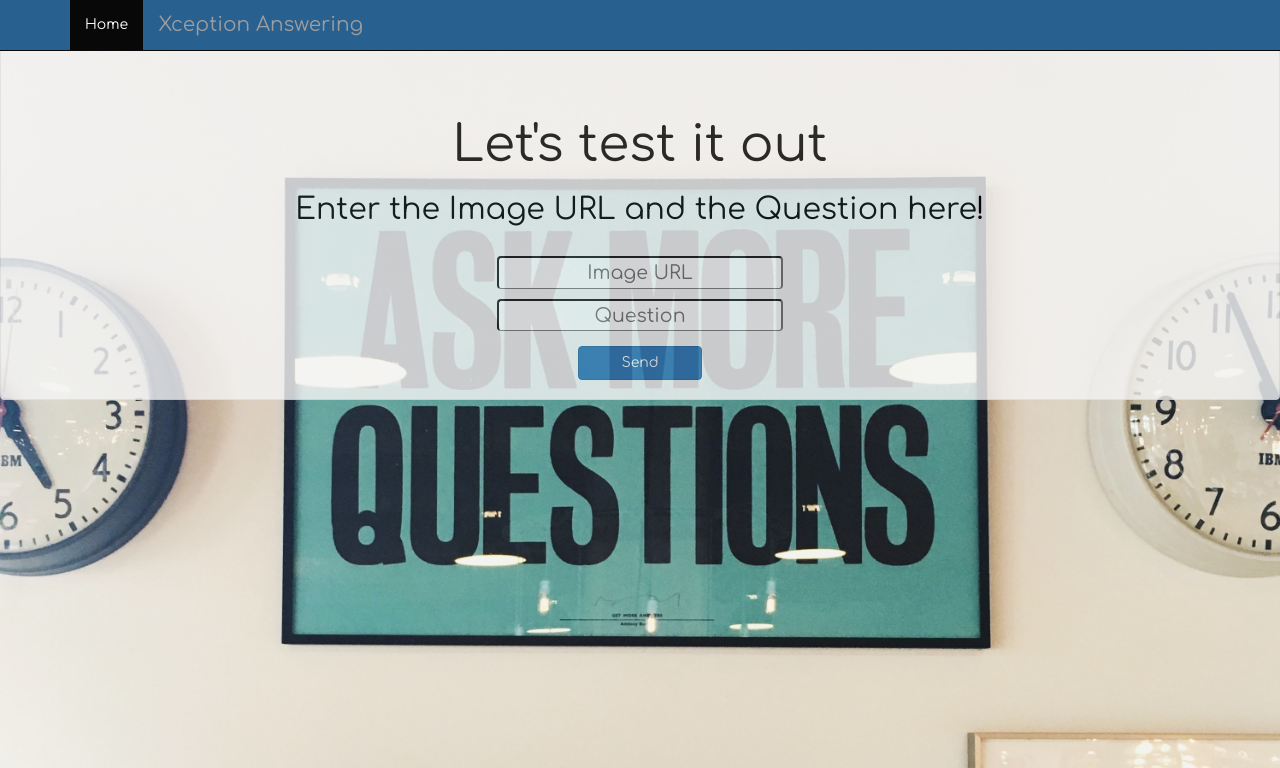
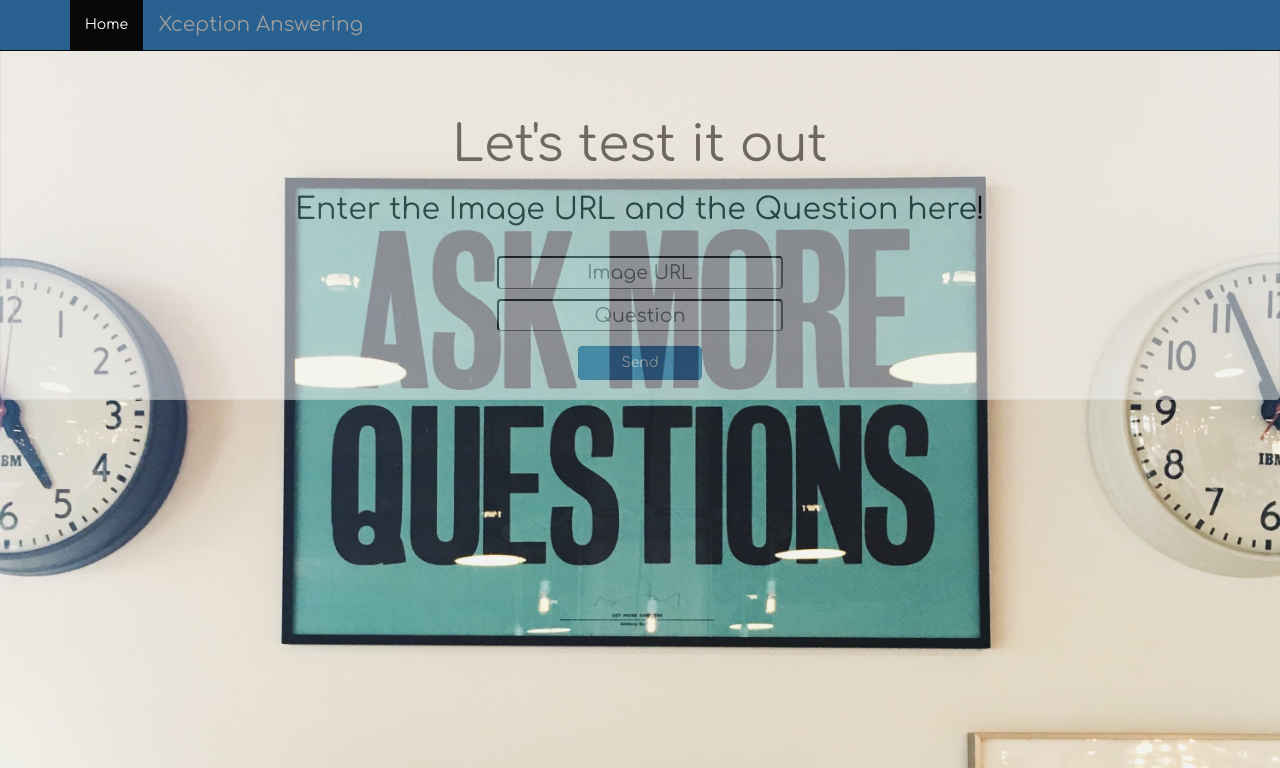
Before and after one commit to jishnudantu/Xception_ans, a Flask app: page / in a window 1280 px wide. Shown: the top 768 px of the page. Run offline with Flask 2, Linux system fonts and the light colour scheme; parts of the project's set-up code (start-up, migrations or seed data) failed here and were passed over; some libraries are stand-ins or nearby versions.

Commit message:
html and css changes

```diff
--- a/app.py
+++ b/app.py
@@ -26,7 +26,7 @@ def my_form_post():
         top_preds = preds.argsort()[-5:][::-1]
         top_pred = [(metadata['ix_to_ans'][str(_)].title(), round(preds[_]*100.0,2)) for _ in top_preds][0]
 
-    return render_template("website.html", answer=[top_pred])
+    return render_template("website.html", answer=[[question,image_url,top_pred]])
 
 
 if __name__ == '__main__':
--- a/static/main.css
+++ b/static/main.css
@@ -4,10 +4,17 @@ body{
 }
 .well{
     margin-top: -2%;
-    opacity: 0.8;
+    opacity: 0.5;
     color: black;
 }
-
+.results{
+    align-content: center;
+    margin-top: 10%;
+    margin-bottom: 10%;
+    margin-left: 5%;
+    margin-right: 5%;
+    color: lightgrey;
+}
 .navbar,
 .navbar-inverse,
 .navbar-fixed-top,
@@ -78,5 +85,5 @@ input{
 
 a:link,
 a:visited {
-    color: lightblue;
+    color: red;
 }
--- a/templates/website.html
+++ b/templates/website.html
@@ -28,7 +28,7 @@
     <div class="well">
     <h1 class="intro"> Let's test it out </h1>
     <h2 class="intro2">Enter the Image URL and the Question here!</h2>
-    <form action="submit" method="POST">
+    <form action="/submit" method="POST">
         <div>
             <div class="user_input1">
                 <input class="image_url" type="text" name="image_url" placeholder="Image URL" required></div>
@@ -36,20 +36,24 @@
                 <input class="question" type="text" name="question" placeholder="Question" required>
             </div>
             <div class="user_but">
-                <button type="button" class="btn btn-default btn-primary" style="font-family: 'Comfortaa', cursive;" name="my-form">Send</button>
+                <button type="submit" class="btn btn-default btn-primary" style="font-family: 'Comfortaa', cursive;" name="my-form">Send</button>
             </div>
         </div>
     </form>
 
-<script>
+</div>
+<div class="results">
 {% if answer %}
 {% for rec in answer %}
-   <h1 style='text-align:center;'> <a href="{{rec[-1]}}">{{answer}}</a> </h1>
+   <img src = {{rec[1]}}>
+   <h1>The question is :</h1>
+   <h2>{{rec[0]}}</h2>
+    <h1>The Answer is :</h1>
+   <h2 style='text-align:center;'> <a href="{{rec[1]}}">{{rec[-1]}}</a> </h2>
 {%endfor%}
 {%endif%}
-</script>
+
 </div>
-
     <!-- jQuery (necessary for Bootstrap's JavaScript plugins) -->
     <script src="https://ajax.googleapis.com/ajax/libs/jquery/1.12.4/jquery.min.js"></script>
     <!-- Include all compiled plugins (below), or include individual files as needed -->
```
